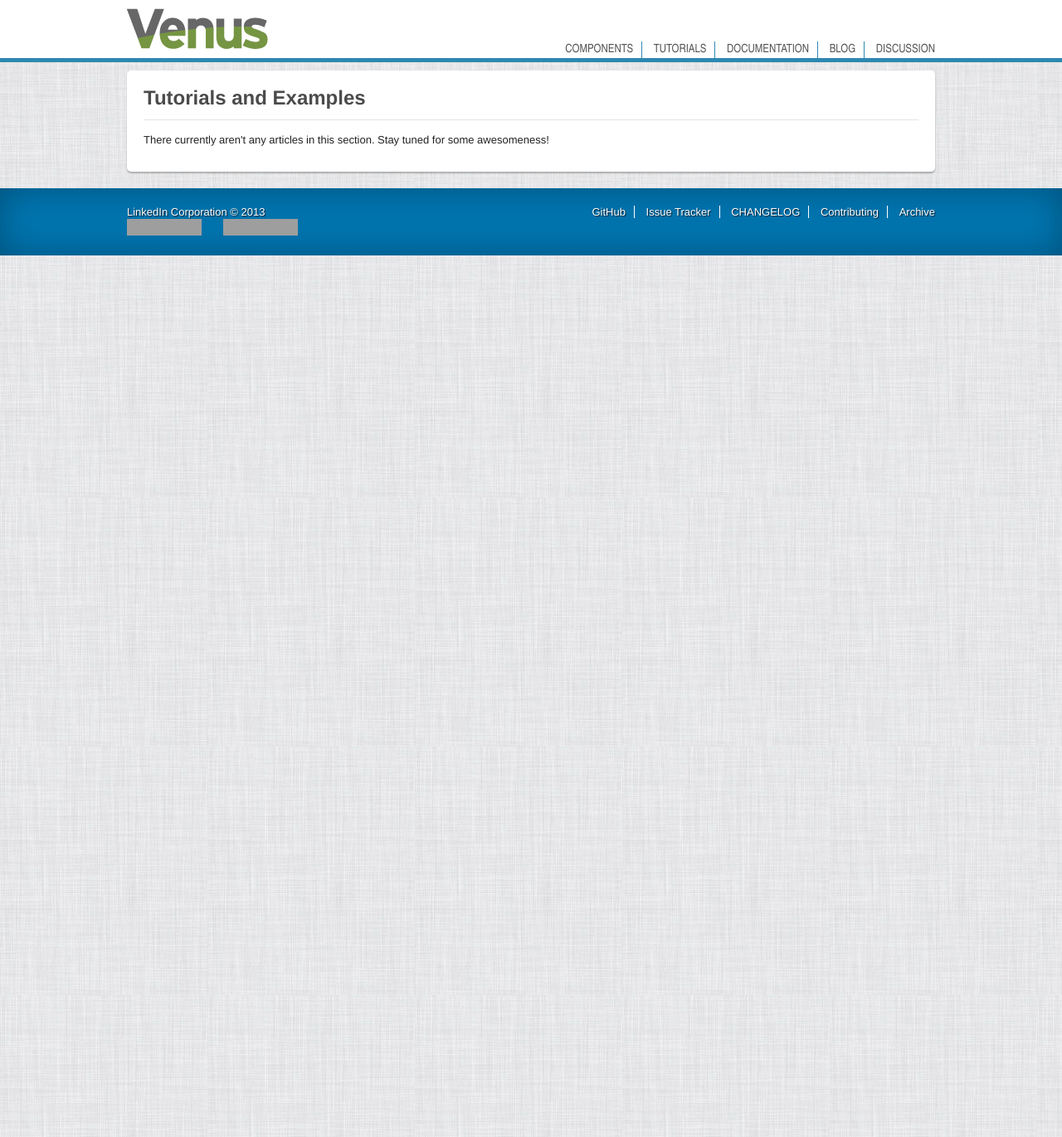
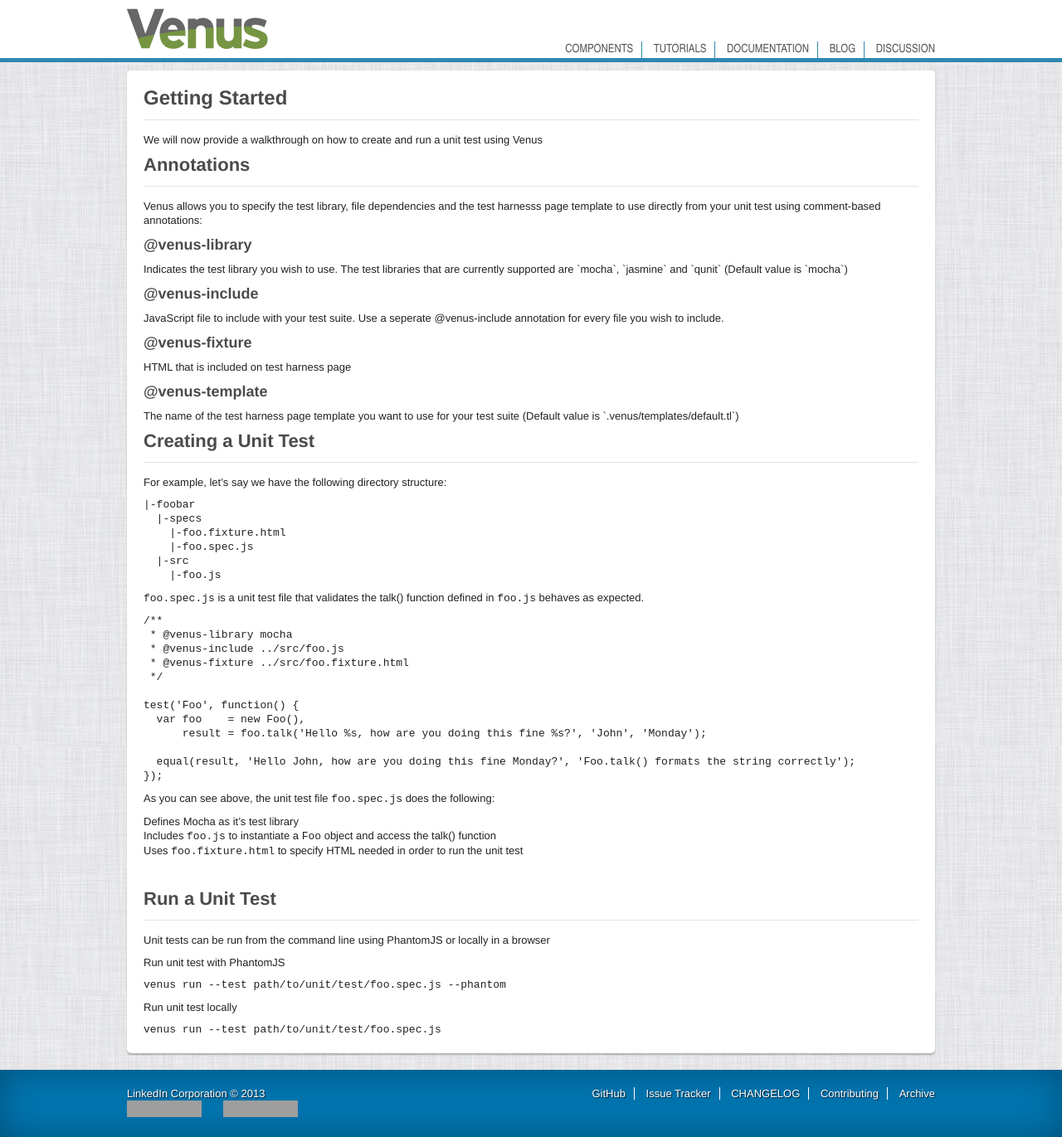
Before and after one commit to venusjs/venusjs.github.com, a Jekyll site: the page built from tutorials/index.md, in a window 1280 px wide and 1371 px high. Shown: the whole window at 83% size. Built offline with Jekyll 4.4.1, drawn with Linux system fonts in a browser that asks for light colours; nearby versions of some CDN libraries; Markdown is read by kramdown in place of the engine named in the settings; grey boxes are pictures that could not be loaded.

Commit message:
First draft of new site

```diff
--- a/tutorials/index.html
+++ /dev/null
@@ -1,11 +0,0 @@
----
-layout  : page
-title   : Tutorials
-header  : Tutorials and Examples
-group   : navigation
-weight  : 3
----
-{% include config %}
-
-{% assign articles_list = site.categories['tutorials'] %}
-{% include partials/lists/reverse_articles_list %}
--- /dev/null
+++ b/tutorials/index.md
@@ -0,0 +1,77 @@
+---
+layout  : page
+title   : Tutorials
+header  : Getting Started
+group   : navigation
+weight  : 3
+---
+
+{% include config %}
+
+We will now provide a walkthrough on how to create and run a unit test using Venus
+
+## Annotations
+---
+Venus allows you to specify the test library, file dependencies and the test harnesss page template to use directly from your unit test using comment-based annotations:
+
+* <h3>@venus-library</h3><p>Indicates the test library you wish to use. The test libraries that are currently supported are `mocha`, `jasmine` and `qunit` (Default value is `mocha`)</p>
+* <h3>@venus-include</h3><p>JavaScript file to include with your test suite. Use a seperate @venus-include annotation for every file you wish to include.</p>
+* <h3>@venus-fixture</h3><p>HTML that is included on test harness page</p>
+* <h3>@venus-template</h3><p>The name of the test harness page template you want to use for your test suite (Default value is `.venus/templates/default.tl`)</p>
+
+## Creating a Unit Test
+---
+For example, let's say we have the following directory structure:
+
+<pre>
+|-foobar
+  |-specs
+    |-foo.fixture.html
+    |-foo.spec.js
+  |-src
+    |-foo.js
+</pre>
+
+`foo.spec.js` is a unit test file that validates the talk() function defined in `foo.js` behaves as expected.
+
+<pre>
+/**
+ * @venus-library mocha
+ * @venus-include ../src/foo.js
+ * @venus-fixture ../src/foo.fixture.html
+ */
+
+test('Foo', function() {
+  var foo    = new Foo(),
+      result = foo.talk('Hello %s, how are you doing this fine %s?', 'John', 'Monday');
+
+  equal(result, 'Hello John, how are you doing this fine Monday?', 'Foo.talk() formats the string correctly');
+});
+</pre>
+
+As you can see above, the unit test file `foo.spec.js` does the following:
+
+* Defines Mocha as it's test library
+* Includes `foo.js` to instantiate a `Foo` object and access the talk() function
+* Uses `foo.fixture.html` to specify HTML needed in order to run the unit test
+
+<br/>
+
+## Run a Unit Test
+---
+Unit tests can be run from the command line using PhantomJS or locally in a browser
+
+Run unit test with PhantomJS
+<pre>
+venus run --test path/to/unit/test/foo.spec.js --phantom
+</pre>
+
+Run unit test locally
+<pre>
+venus run --test path/to/unit/test/foo.spec.js
+</pre>
+
+<!--
+{ % assign articles_list = site['tutorials'] %}
+{ % include partials/lists/reverse_articles_list %}
+-->
```
Also changed, not shown: _posts/tutorials/2012-10-15-creating-custom-components.md (+1 -1 lines), index.md (+28 -4 lines), _layouts/page.html (line endings or trailing spaces).
